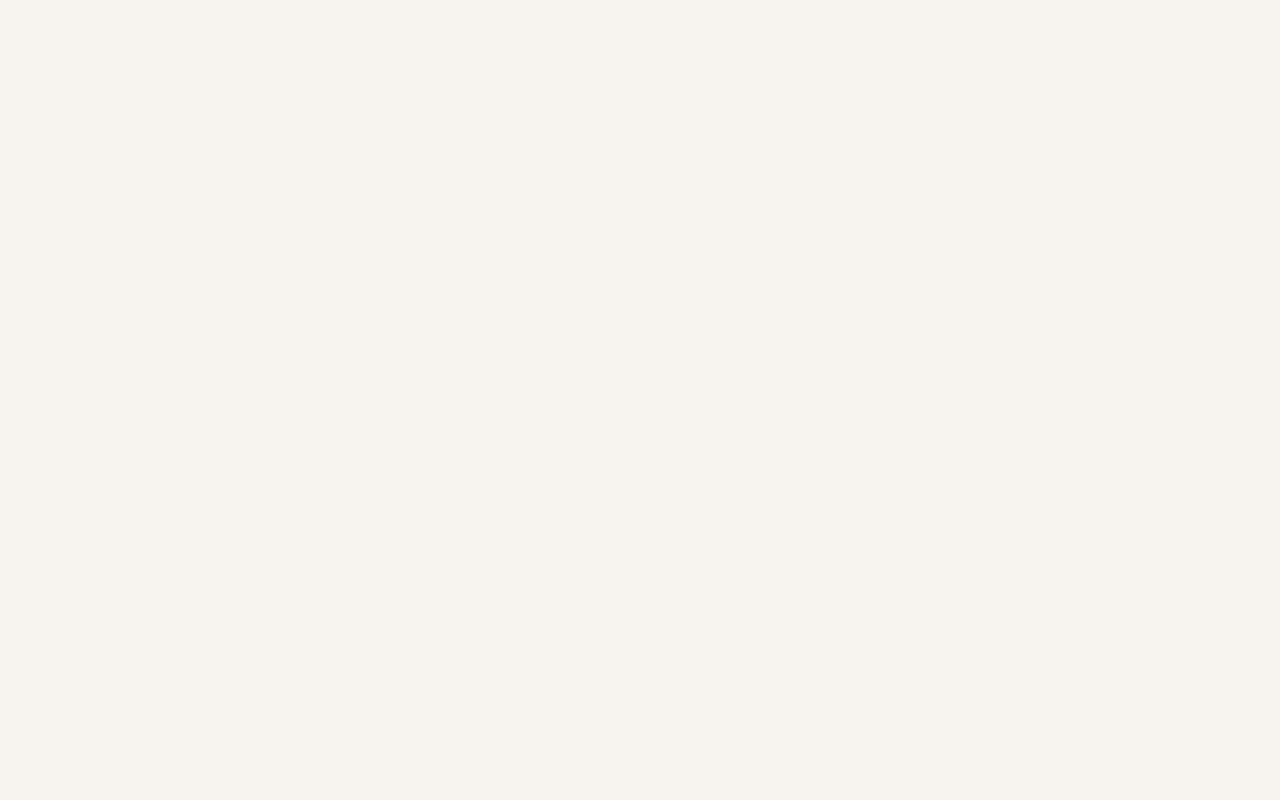
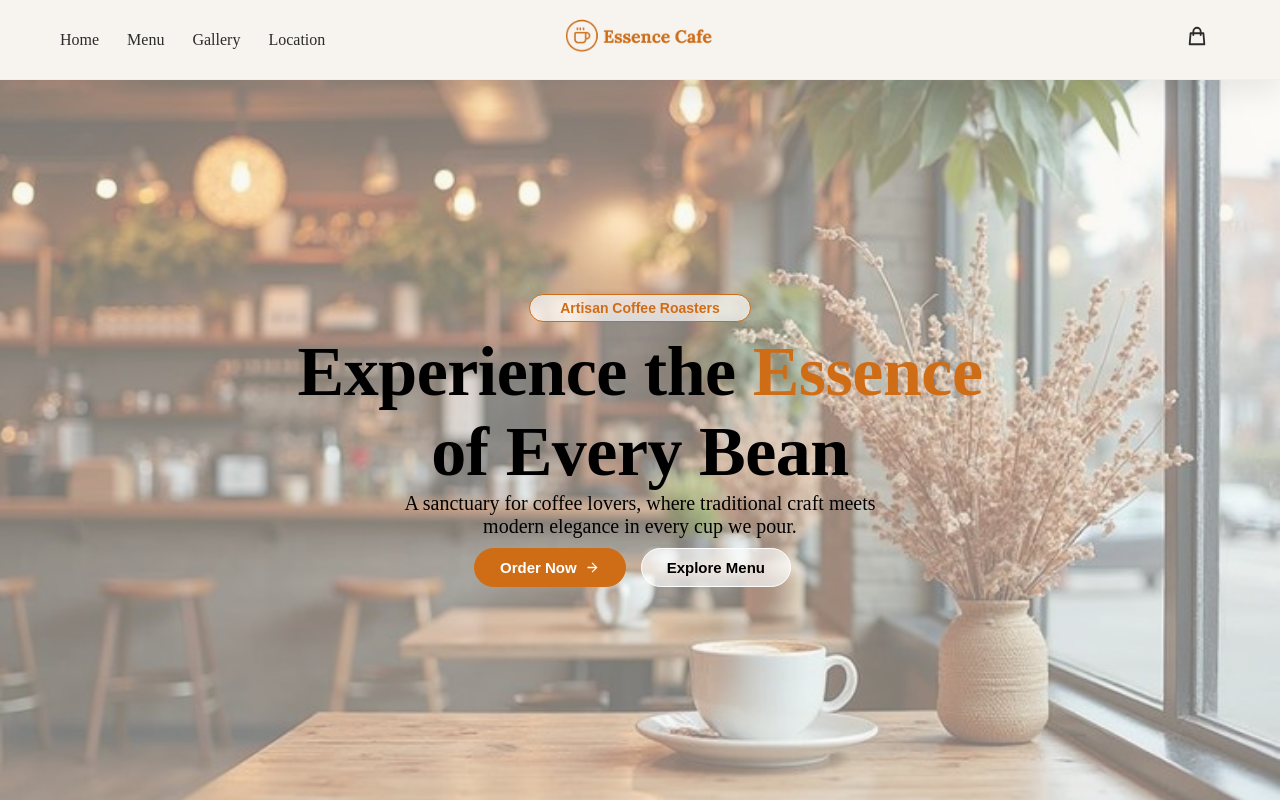
Before and after one commit to widyawulan19/essence-cafe, a React (Create React App) app: page / in a window 1280 px wide. Shown: the top 800 px of the page. Built offline with nearby package versions, Linux system fonts and the light colour scheme.

Commit message:
perubahan navigate lp

```diff
--- a/src/App.js
+++ b/src/App.js
@@ -28,8 +28,8 @@ function App() {
       <Routes>
 
         {/* LANDING PAGE NO LAYOUT  */}
-        <Route path='/' />
-        <Route path='/landing-page' element={<LandingPage cart={cart} setCart={setCart} />} />
+        {/* <Route path='/' /> */}
+        <Route path='/' element={<LandingPage cart={cart} setCart={setCart} />} />
         <Route path='/menu' element={<Menu cart={cart} setCart={setCart} showToast={showToast} />} />
         <Route path='/cart' element={<Cart cart={cart} setCart={setCart} toasts={showToast} />} />
         <Route path='/checkout' element={<Checkout cart={cart} setCart={setCart} />} />
--- a/src/pages/users/Menu.jsx
+++ b/src/pages/users/Menu.jsx
@@ -83,7 +83,7 @@ function Menu({cart, setCart,showToast}) {
   FUNGSI NAVIGASI
   ======================= */
   const navigateToLanding = () =>{
-    navigate('/landing-page')
+    navigate('/')
   }
 
   const handleOpenCart = () =>{
```
